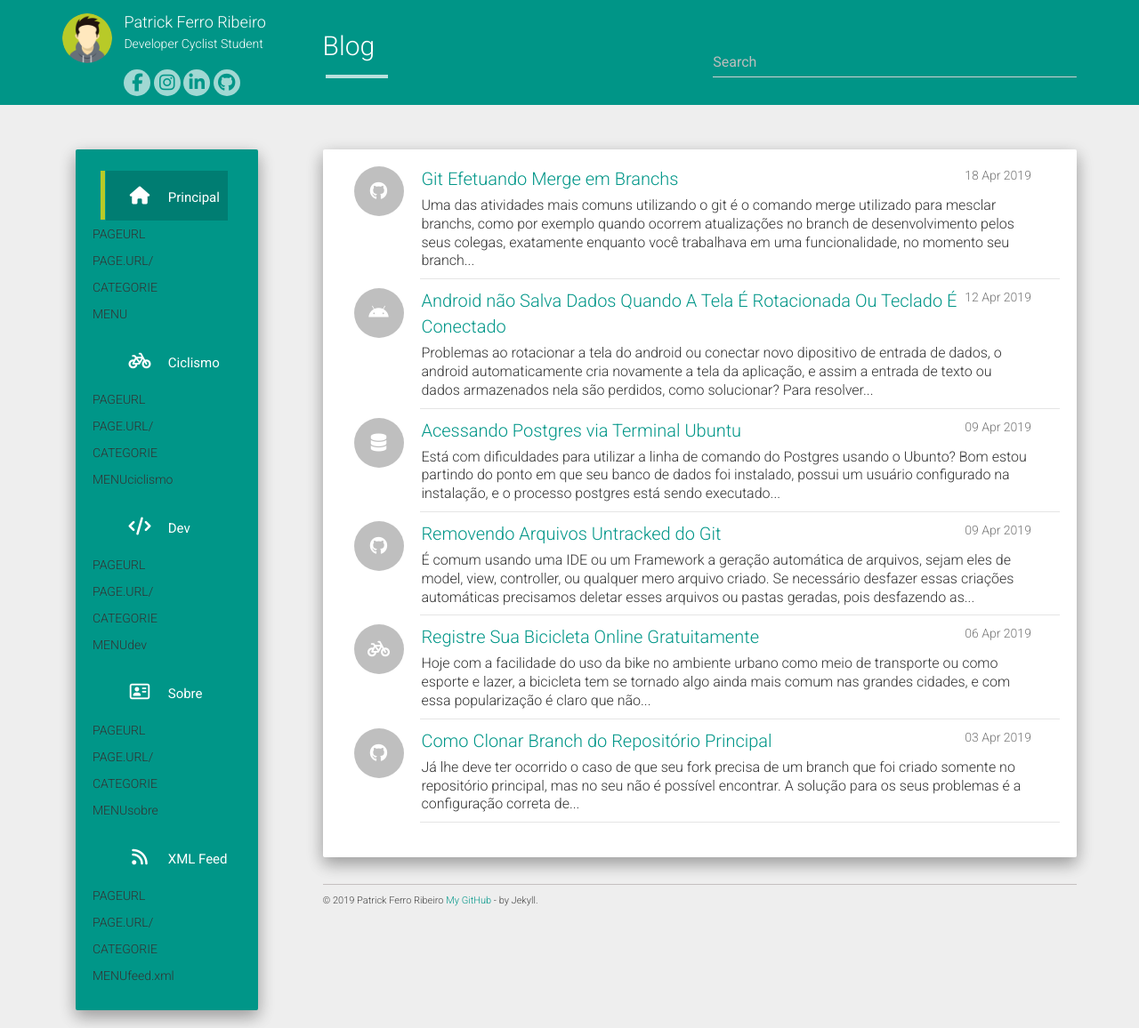
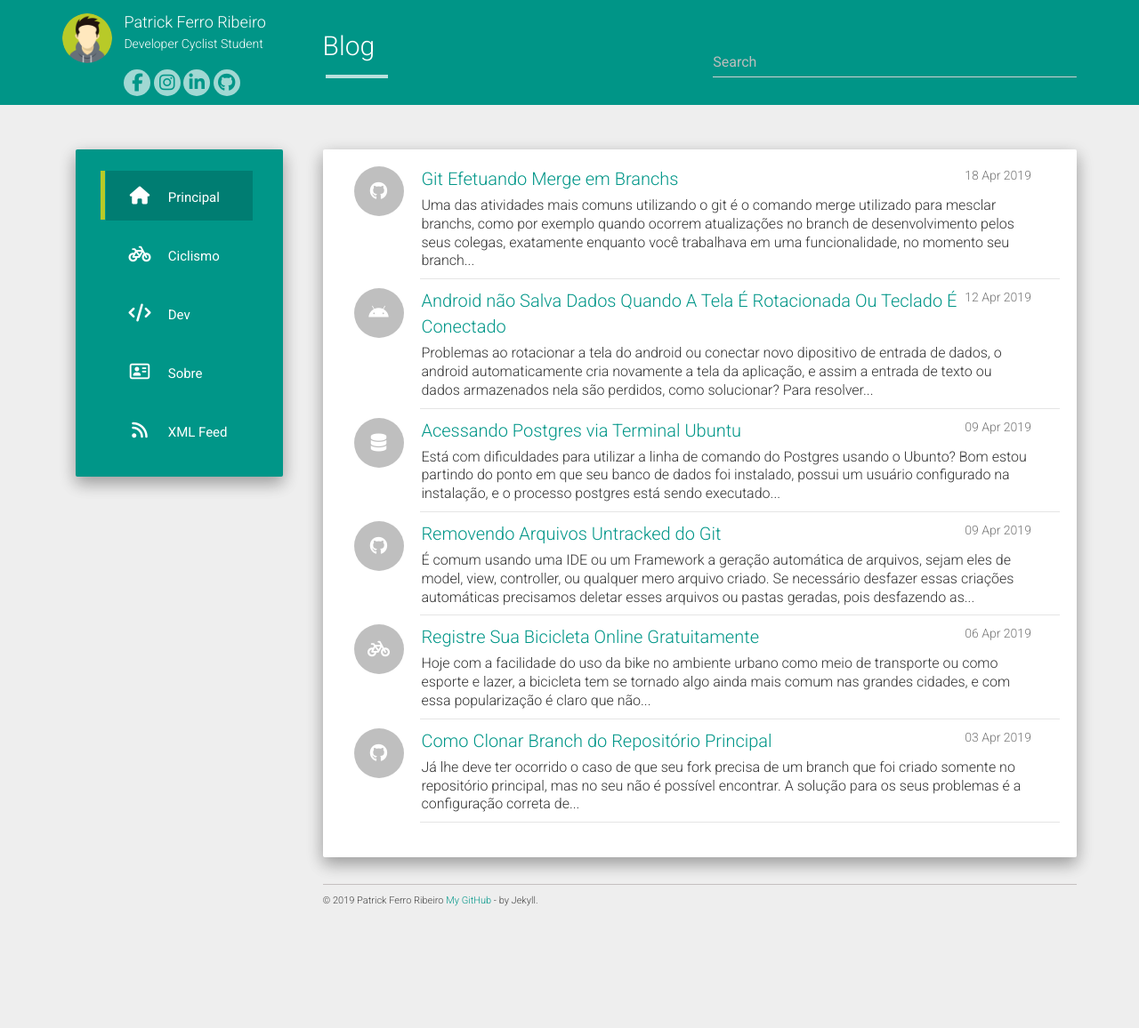
Before and after one commit to riberman/riberman.github.io, a Jekyll site: the page built from index.html, in a window 1280 px wide. Shown: the whole page at 89% size. Built offline with Jekyll 4.4.1, drawn with Linux system fonts in a browser that asks for light colours; nearby versions of some CDN libraries; the list of posts is cut into pages by our own code; after the commit the page ends 1048 px from its top, so only the background shows below that.

Commit message:
test categories navigation

```diff
--- a/_includes/navigation.html
+++ b/_includes/navigation.html
@@ -12,13 +12,9 @@
 	{% endif %}
 	{% assign target = i.target %}
     {% unless target %} {% assign target = '_self' %} {% endunless %}
-	{% if pageurl == menuurl or (menuurl == categorie and pageurl != '' and menuurl != '') %}
+	{% if pageurl == menuurl or menuurl == categorie and pageurl != '' %}
 		{% assign current = 'current-menu-item' %}
 	{% endif %}
 	<li class="col-lg-12 col-md-12 col-sm-4 col-xs-12 {{ current }} {{ pageurl }}"><a href="{{ linkurl }}" target="{{ target }}"><i class="{{ i.icon }}"></i> {{ i.text }}</a></li>
-	<p>PAGEURL{{ pageurl }}</p>
-	<p>PAGE.URL{{ page.url }}</p>
-	<p>CATEGORIE{{ categorie }}</p>
-	<p>MENU{{ menuurl }}</p>
 {% endfor %}
 </ul>
```
